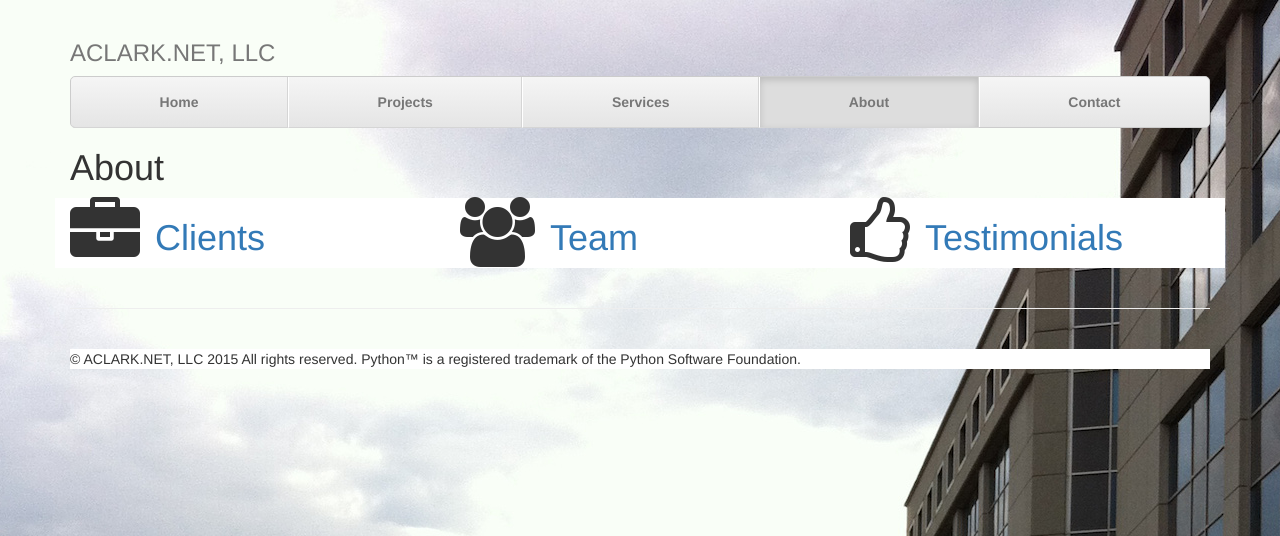
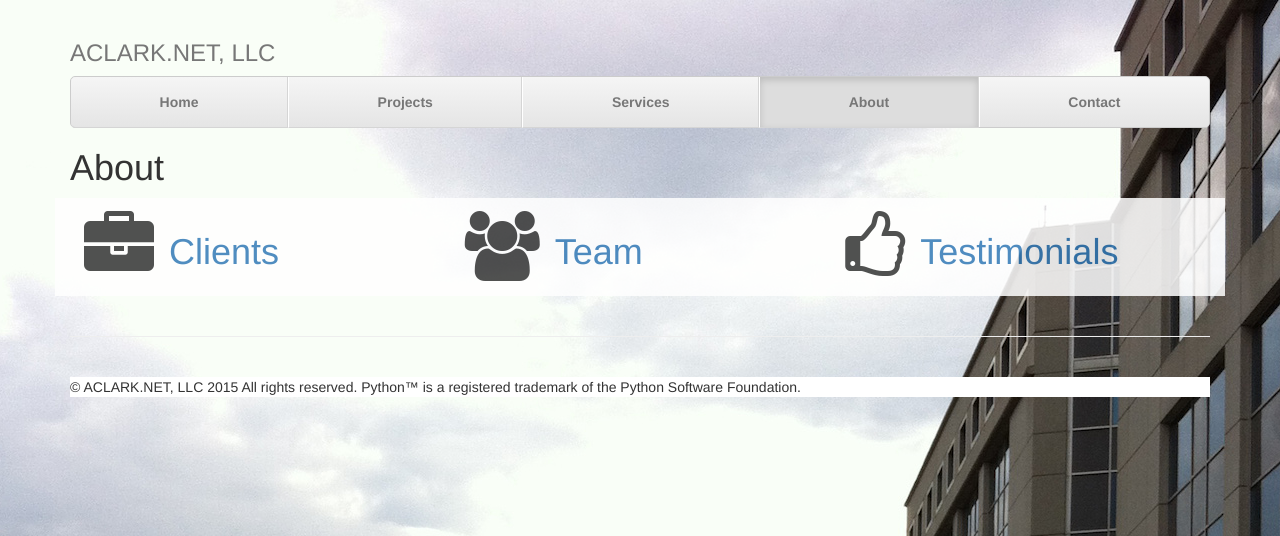
Before and after one commit to ACLARKNET/aclarknet-django, a Django app: page /about in a window 1280 px wide. Shown: the top 536 px of the page. Run offline with Django 3.2, Linux system fonts and the light colour scheme; some libraries are stand-ins or nearby versions.

Commit message:
Update(s)

```diff
--- a/aclarknet/aclarknet/aclarknet/static/aclarknet.css
+++ b/aclarknet/aclarknet/aclarknet/static/aclarknet.css
@@ -6,6 +6,9 @@
 }
 .center {
     text-align: center;
+}
+.padding {
+    padding: 1em;
 }
 .plain, .plain:hover {
     color: #777777;
--- a/aclarknet/aclarknet/aclarknet/templates/about.html
+++ b/aclarknet/aclarknet/aclarknet/templates/about.html
@@ -9,16 +9,16 @@
 {% endblock %}
 {% block content %}
     <h1>About</h1>
-    <div class="row">
-        <div class="col-lg-4 background-white">
+    <div class="row background-white padding transparent">
+        <div class="col-lg-4">
             <p><i class="fa fa-briefcase fa-5x wrap"></i><a href="/about/clients"><h1>Clients</h1></a>
             </p>
         </div>
-        <div class="col-lg-4 background-white">
+        <div class="col-lg-4">
             <p><i class="fa fa-users fa-5x wrap"></i><a href="/about/team"><h1>Team</h1></a>
             </p>
         </div>
-        <div class="col-lg-4 background-white">
+        <div class="col-lg-4">
             <p><i class="fa fa-thumbs-o-up fa-5x wrap"></i><a href="/about/testimonials"><h1>Testimonials</h1></a>
             </p>
         </div>
--- a/aclarknet/aclarknet/aclarknet/templates/contact_form/contact_form.html
+++ b/aclarknet/aclarknet/aclarknet/templates/contact_form/contact_form.html
@@ -8,7 +8,7 @@
     <li class="active"><a href="/contact">Contact</a></li>
 {% endblock %}
 {% block content %}
-<div class="row">
+<div class="row center">
     <div class="col-lg-4 background-white">
         <form method="POST" action="/contact/">{% csrf_token %}
             {{ form }}
--- a/aclarknet/aclarknet/aclarknet/templates/projects.html
+++ b/aclarknet/aclarknet/aclarknet/templates/projects.html
@@ -10,7 +10,7 @@
 {% block content %}
     <h1>Projects</h1>
     <h2 class="width">We specialize in projects that use the following technologies:</h2>
-    <div class="background-white center transparent">
+    <div class="background-white center padding transparent">
         <div class="row">
             <img src="{% static 'plone-logo-256.png' %}">
         </div>
```
Also changed, not shown: aclarknet/aclarknet/aclarknet/templates/contact.html (deleted, +0 -11 lines).
